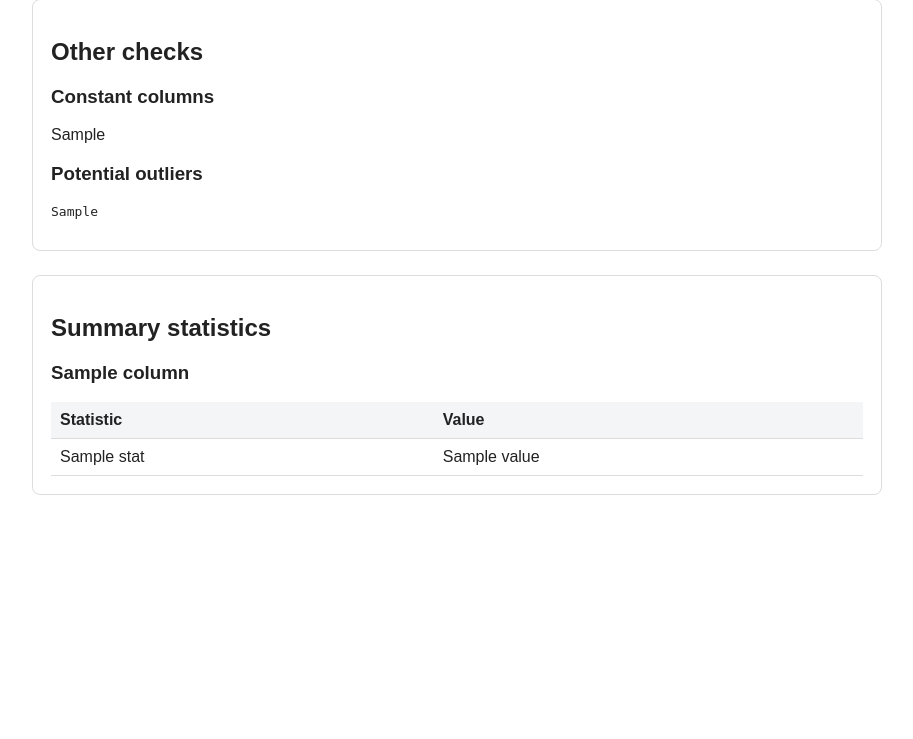
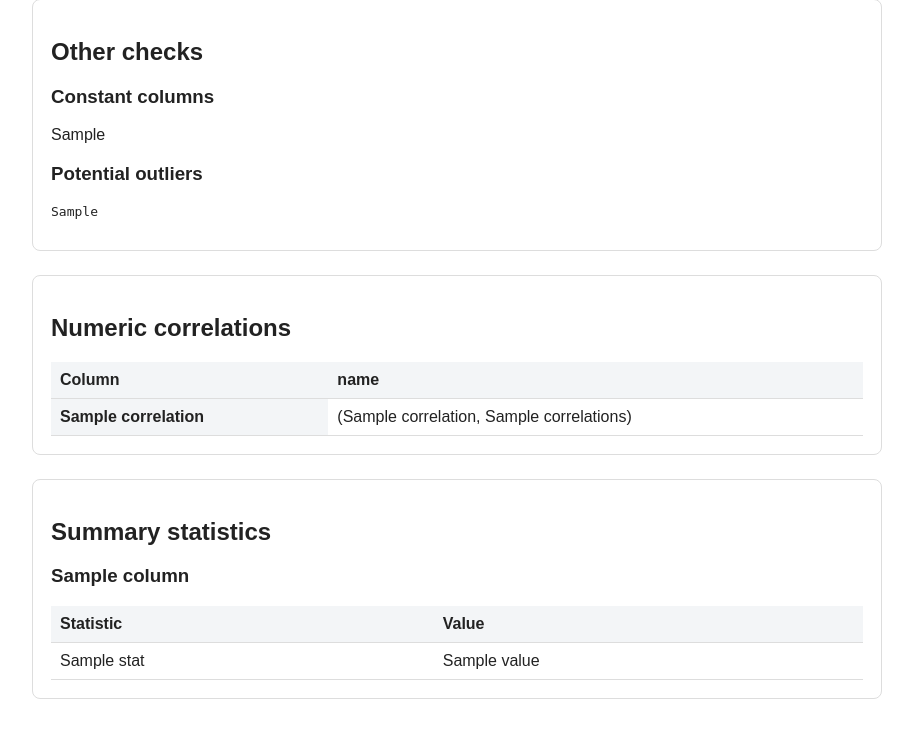
Before and after one commit to akshysasi/DataDoctor, a Flask app: template templates/index.html in a window 1280 px wide. Shown: the part 818-1557 px from the top of the page, without its empty margins (183-1096 px from the left). Before the commit the page ends 1313 px from the top, so only its background shows below. Run offline with Flask 3, Linux system fonts and the light colour scheme; the template is opened without the code that fills it: most values are stand-ins (such as "Sample title", 1, 10 or a date in 2020).

Commit message:
Show numeric correlations

```diff
--- a/templates/index.html
+++ b/templates/index.html
@@ -102,6 +102,32 @@
             {% endif %}
         </section>
 
+                <section>
+            <h2>Numeric correlations</h2>
+
+            {% if report.correlations %}
+                <table>
+                    <tr>
+                        <th>Column</th>
+                        {% for column in report.correlations.keys() %}
+                            <th>{{ column }}</th>
+                        {% endfor %}
+                    </tr>
+
+                    {% for row_name, values in report.correlations.items() %}
+                        <tr>
+                            <th>{{ row_name }}</th>
+                            {% for value in values.values() %}
+                                <td>{{ value }}</td>
+                            {% endfor %}
+                        </tr>
+                    {% endfor %}
+                </table>
+            {% else %}
+                <p>No numeric columns to compare.</p>
+            {% endif %}
+        </section>
+
         <section>
             <h2>Summary statistics</h2>
 
```
